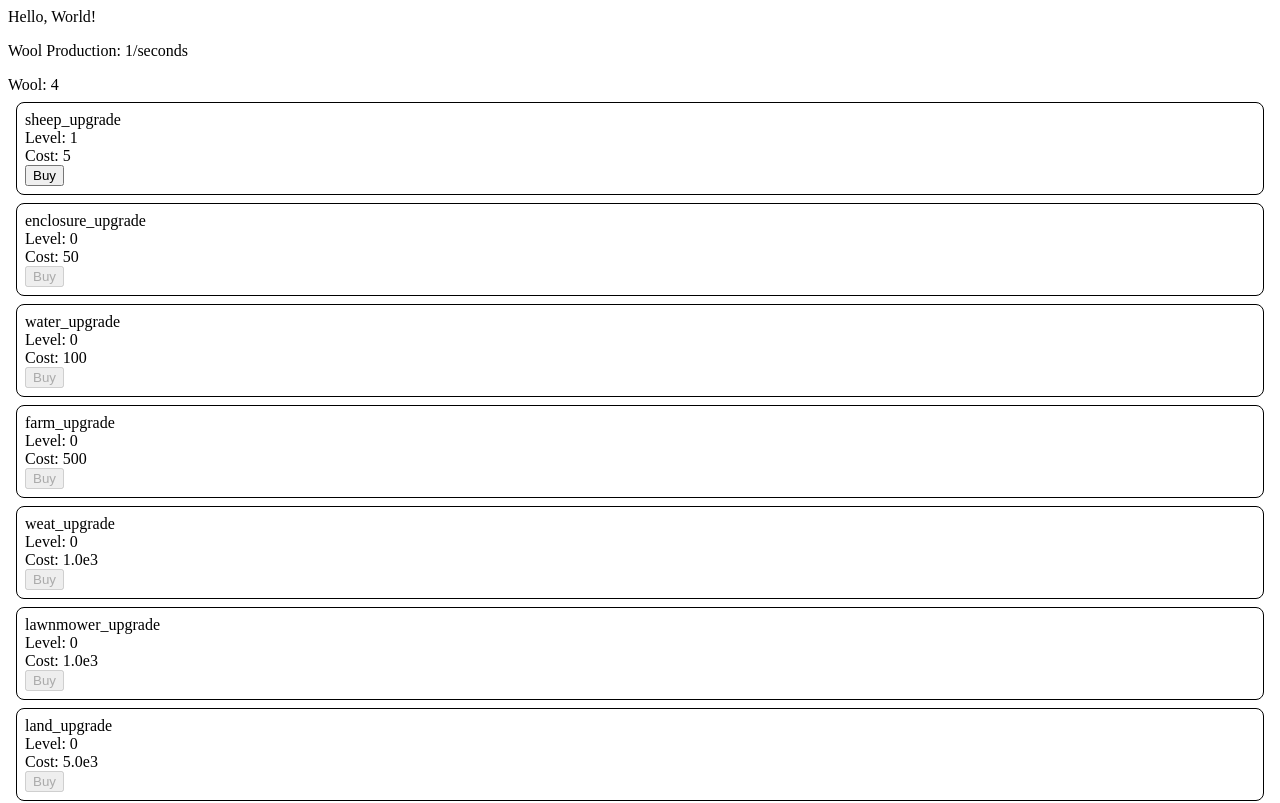
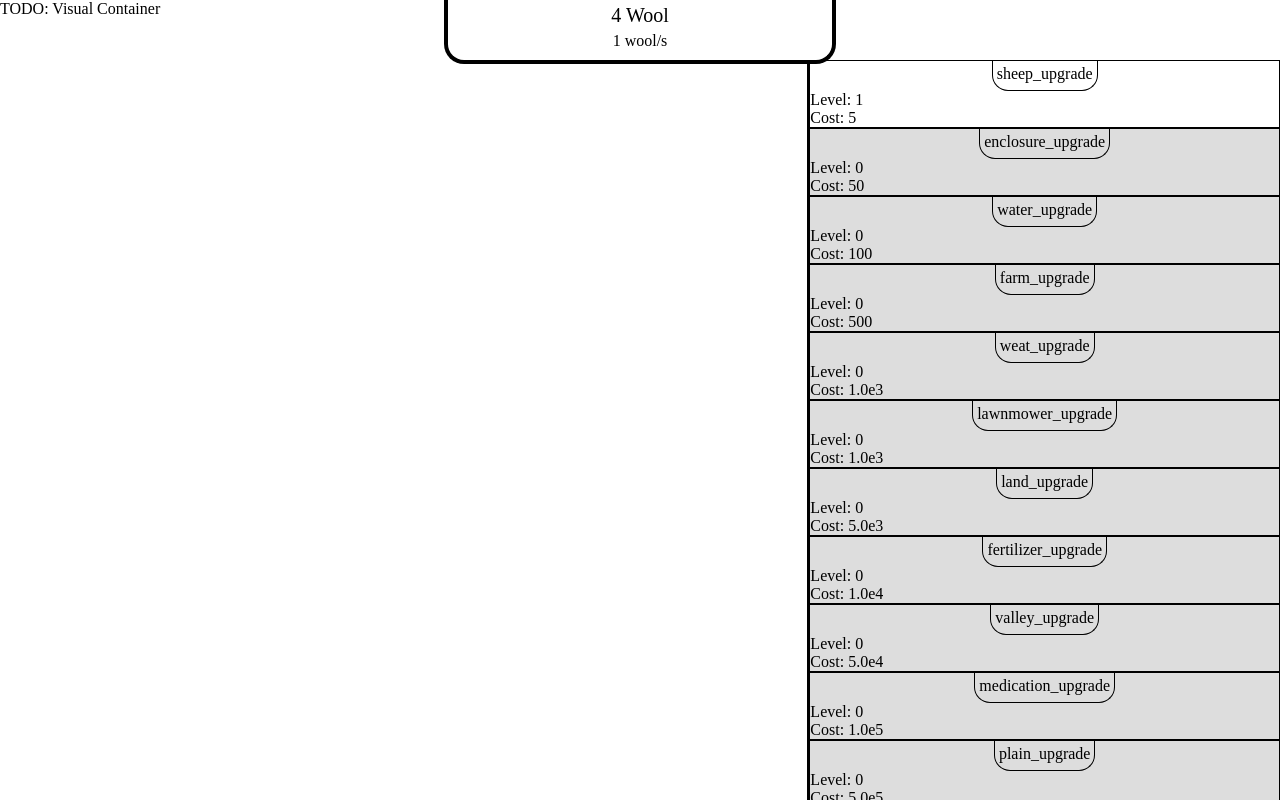
Before and after one commit to alba-636/sheep-idle, a Vue app: page / in a window 1280 px wide. Shown: the top 803 px of the page. Built offline with nearby package versions, Linux system fonts and the light colour scheme.

Commit message:
wip: place containers/elements

```diff
--- a/src/App.vue
+++ b/src/App.vue
@@ -1,7 +1,50 @@
 <script setup lang="ts">
-import Main from '@/components/Main.vue'
+import MainContainer from '@/components/MainContainer.vue'
+import WoolHandler from '@/features/WoolHandler.ts'
+import UpgradeHandler from '@/features/UpgradeHandler.ts'
+import SheepUpgrade from '@/features/upgrades/additions/SheepUpgrade.ts'
+import FertilizerUpgrade from '@/features/upgrades/multiplications/FertilizerUpgrade.ts'
+import EnclosureUpgrade from '@/features/upgrades/additions/EnclosureUpgrade'
+import FarmUpgrade from '@/features/upgrades/additions/FarmUpgrade'
+import LandUpgrade from '@/features/upgrades/additions/LandUpgrade'
+import ValleyUpgrade from '@/features/upgrades/additions/ValleyUpgrade'
+import PlainUpgrade from '@/features/upgrades/additions/PlainUpgrade'
+import WaterUpgrade from '@/features/upgrades/multiplications/WaterUpgrade'
+import WeatUpgrade from '@/features/upgrades/multiplications/WeatUpgrade'
+import LawnmowerUpgrade from '@/features/upgrades/multiplications/LawnmowerUpgrade'
+import MedicationUpgrade from '@/features/upgrades/multiplications/MedicationUpgrade'
+
+UpgradeHandler.instance.setUpgrades([
+  // Addition Upgrades
+  new SheepUpgrade(1n),
+  new EnclosureUpgrade(),
+  new FarmUpgrade(),
+  new LandUpgrade(),
+  new ValleyUpgrade(),
+  new PlainUpgrade(),
+
+  // Multiplication Upgrades
+  new WaterUpgrade(),
+  new WeatUpgrade(),
+  new LawnmowerUpgrade(),
+  new FertilizerUpgrade(),
+  new MedicationUpgrade(),
+])
+
+WoolHandler.instance.start()
 </script>
 
 <template>
-  <Main />
+  <MainContainer />
 </template>
+
+<style>
+html,
+body,
+#app {
+  width: 100vw;
+  height: 100vh;
+  margin: 0px;
+  padding: 0px;
+}
+</style>
--- a/src/components/Main.vue
+++ /dev/null
@@ -1,48 +0,0 @@
-<script setup lang="ts">
-import UpgradeList from './Upgrades/UpgradeList.vue'
-import WoolCounter from '@/components/WoolCounter.vue'
-import { useWoolCounterStore } from '@/stores/woolCounter.ts'
-import WoolHandler from '@/features/WoolHandler.ts'
-import UpgradeHandler from '@/features/UpgradeHandler.ts'
-import SheepUpgrade from '@/features/upgrades/additions/SheepUpgrade.ts'
-import FertilizerUpgrade from '@/features/upgrades/multiplications/FertilizerUpgrade.ts'
-import EnclosureUpgrade from '@/features/upgrades/additions/EnclosureUpgrade'
-import FarmUpgrade from '@/features/upgrades/additions/FarmUpgrade'
-import LandUpgrade from '@/features/upgrades/additions/LandUpgrade'
-import ValleyUpgrade from '@/features/upgrades/additions/ValleyUpgrade'
-import PlainUpgrade from '@/features/upgrades/additions/PlainUpgrade'
-import WaterUpgrade from '@/features/upgrades/multiplications/WaterUpgrade'
-import WeatUpgrade from '@/features/upgrades/multiplications/WeatUpgrade'
-import LawnmowerUpgrade from '@/features/upgrades/multiplications/LawnmowerUpgrade'
-import MedicationUpgrade from '@/features/upgrades/multiplications/MedicationUpgrade'
-
-const store = useWoolCounterStore()
-
-UpgradeHandler.instance.setUpgrades([
-  // Addition Upgrades
-  new SheepUpgrade(1n),
-  new EnclosureUpgrade(),
-  new FarmUpgrade(),
-  new LandUpgrade(),
-  new ValleyUpgrade(),
-  new PlainUpgrade(),
-
-  // Multiplication Upgrades
-  new WaterUpgrade(),
-  new WeatUpgrade(),
-  new LawnmowerUpgrade(),
-  new FertilizerUpgrade(),
-  new MedicationUpgrade(),
-])
-
-WoolHandler.instance.start()
-</script>
-
-<template>
-  <div>Hello, World!</div>
-  <p>Wool Production: {{ store.woolProductionRate }}/seconds</p>
-
-  <WoolCounter :count="store.woolCount" />
-
-  <UpgradeList />
-</template>
--- /dev/null
+++ b/src/components/MainContainer.vue
@@ -0,0 +1,30 @@
+<script setup lang="ts">
+import VisualContainer from '@/components/VisualContainer.vue'
+import UpgradesContainer from '@/components/UpgradesContainer.vue'
+import WoolCounter from '@/components/WoolCounter.vue'
+</script>
+
+<template>
+  <div class="mainContainer">
+    <WoolCounter />
+
+    <VisualContainer />
+    <UpgradesContainer />
+  </div>
+</template>
+
+<style lang="scss" scoped>
+.mainContainer {
+  width: 100%;
+  height: 100%;
+  display: flex;
+
+  &:deep(.visualContainer) {
+    flex-grow: 2;
+  }
+
+  &:deep(.upgradesContainer) {
+    flex-grow: 1;
+  }
+}
+</style>
--- a/src/components/Upgrades/UpgradeCard.vue
+++ b/src/components/Upgrades/UpgradeCard.vue
@@ -14,26 +14,60 @@ const woolCounterStore = useWoolCounterStore()
 const canBeBought = computed(() => props.cost <= woolCounterStore.woolCount)
 
 function buyUpgrade() {
-  UpgradeHandler.instance.tryBuyUpgrade(props.id)
+  if (canBeBought.value) {
+    UpgradeHandler.instance.tryBuyUpgrade(props.id)
+  }
 }
 </script>
 
 <template>
-  <div class="upgrade_container">
-    <!-- TODO: Local from id -->
-    <div class="upgrade_name">{{ id }}</div>
+  <div class="upgrade_container" @click="buyUpgrade">
+    <!-- Upgrade Name -->
+    <div class="upgradeName_overlay">
+      <!-- TODO: Local from id -->
+      <div class="upgradeName_container">{{ id }}</div>
+    </div>
+
     <div class="upgrade_level">Level: {{ level }}</div>
     <div class="upgrade_cost">Cost: <BigIntDisplay :value="cost" /></div>
 
-    <button :disabled="!canBeBought" @click="buyUpgrade">Buy</button>
+    <div v-if="!canBeBought" class="disable_overlay" />
   </div>
 </template>
 
-<style scoped>
+<style scoped lang="scss">
 .upgrade_container {
-  margin: 8px;
-  padding: 8px;
-  border: solid 1px black;
-  border-radius: 8px;
+  cursor: pointer;
+  border: 1px solid #000000;
+
+  position: relative;
+
+  .disable_overlay {
+    position: absolute;
+    top: 0;
+    left: 0;
+    width: 100%;
+    height: 100%;
+    cursor: default;
+    background-color: #00000022;
+  }
+
+  .upgradeName_overlay {
+    width: 100%;
+    height: 30px;
+
+    display: flex;
+    justify-content: center;
+
+    .upgradeName_container {
+      padding: 4px;
+
+      border-left: solid 1px #000000;
+      border-bottom: solid 1px #000000;
+      border-right: solid 1px #000000;
+      border-bottom-left-radius: 16px;
+      border-bottom-right-radius: 16px;
+    }
+  }
 }
 </style>
--- a/src/components/Upgrades/UpgradeList.vue
+++ b/src/components/Upgrades/UpgradeList.vue
@@ -6,7 +6,7 @@ const upgradeStore = useUpgradeStore()
 </script>
 
 <template>
-  <div class="upgrade-list_container">
+  <div class="upgradeList_container">
     <UpgradeCard
       v-for="upgrade in upgradeStore.upgrades"
       :key="upgrade.id"
@@ -16,3 +16,10 @@ const upgradeStore = useUpgradeStore()
     />
   </div>
 </template>
+
+<style scoped lang="scss">
+.upgradeList_container {
+  height: 100%;
+  overflow-y: auto;
+}
+</style>
--- /dev/null
+++ b/src/components/UpgradesContainer.vue
@@ -0,0 +1,24 @@
+<script setup lang="ts">
+import UpgradeList from '@/components/Upgrades/UpgradeList.vue'
+</script>
+
+<template>
+  <div class="upgradesContainer">
+    <div class="upgrades_container">
+      <UpgradeList />
+    </div>
+  </div>
+</template>
+
+<style lang="scss" scoped>
+.upgradesContainer {
+  height: 100%;
+
+  border-left: solid 2px #000000;
+
+  .upgrades_container {
+    margin-top: 60px;
+    height: calc(100% - 60px);
+  }
+}
+</style>
--- /dev/null
+++ b/src/components/VisualContainer.vue
@@ -0,0 +1,8 @@
+<template>
+  <div class="visualContainer">TODO: Visual Container</div>
+</template>
+
+<style lang="scss" scoped>
+.visualContainer {
+}
+</style>
--- a/src/components/WoolCounter.vue
+++ b/src/components/WoolCounter.vue
@@ -1,11 +1,51 @@
 <script lang="ts" setup>
 import BigIntDisplay from '@/components/helpers/BigIntDisplay.vue'
+import { useWoolCounterStore } from '@/stores/woolCounter'
 
-defineProps<{
-  count: bigint
-}>()
+const store = useWoolCounterStore()
 </script>
 
 <template>
-  <div>Wool: <BigIntDisplay :value="count" animated /></div>
+  <div class="woolCounter_overlay">
+    <div class="woolCounter_container">
+      <BigIntDisplay :value="store.woolCount" animated />
+      Wool
+      <p class="woolProductionRate">{{ store.woolProductionRate }} wool/s</p>
+    </div>
+  </div>
 </template>
+
+<style scoped lang="scss">
+.woolCounter_overlay {
+  width: 100vw;
+  height: 60px;
+
+  position: absolute;
+  display: flex;
+  justify-content: center;
+
+  .woolCounter_container {
+    width: 30%;
+    height: 100%;
+    z-index: 99999;
+
+    font-size: 20px;
+    line-height: 30px;
+    text-align: center;
+
+    border-left: solid 4px #000000;
+    border-bottom: solid 4px #000000;
+    border-right: solid 4px #000000;
+    border-bottom-left-radius: 20px;
+    border-bottom-right-radius: 20px;
+
+    background-color: #ffffff;
+
+    .woolProductionRate {
+      font-size: 16px;
+      margin: 0px;
+      margin-top: -4px;
+    }
+  }
+}
+</style>
```
Also changed, not shown: src/stores/counter.ts (deleted, +0 -12 lines).
